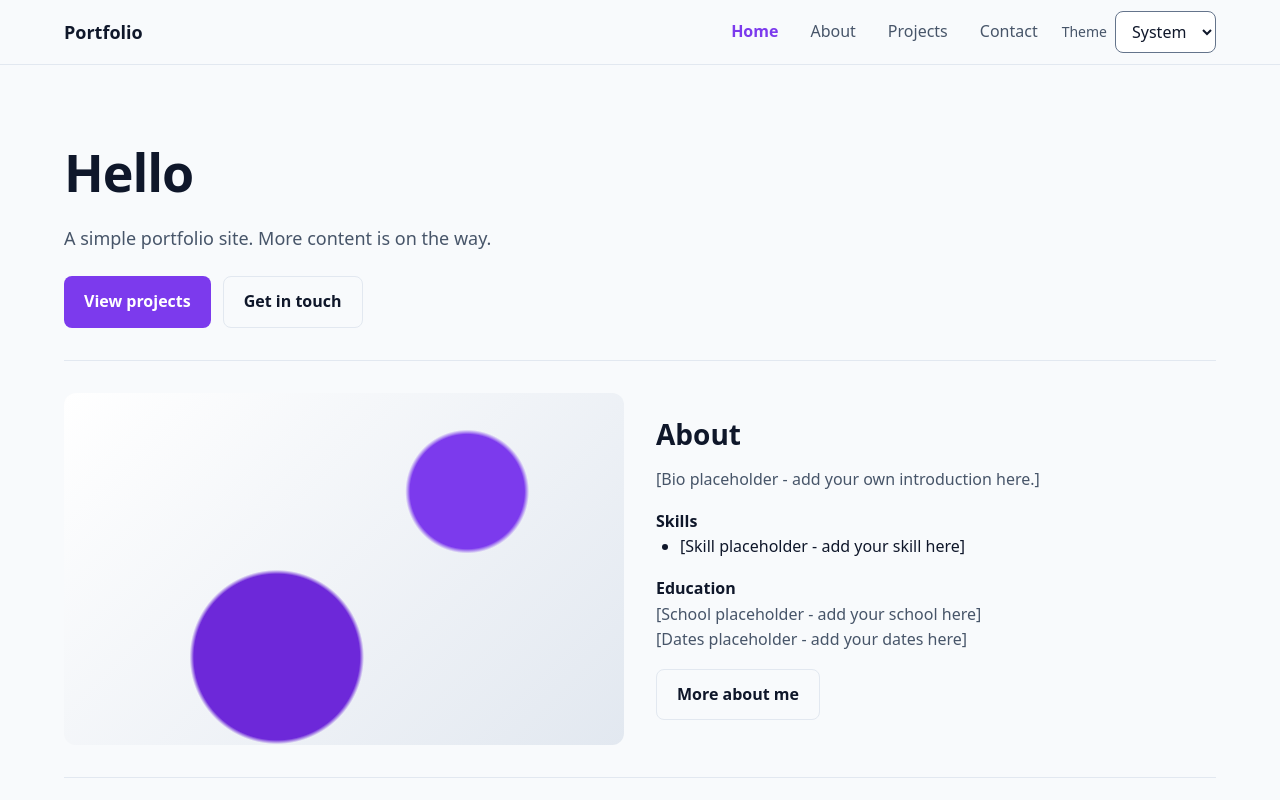
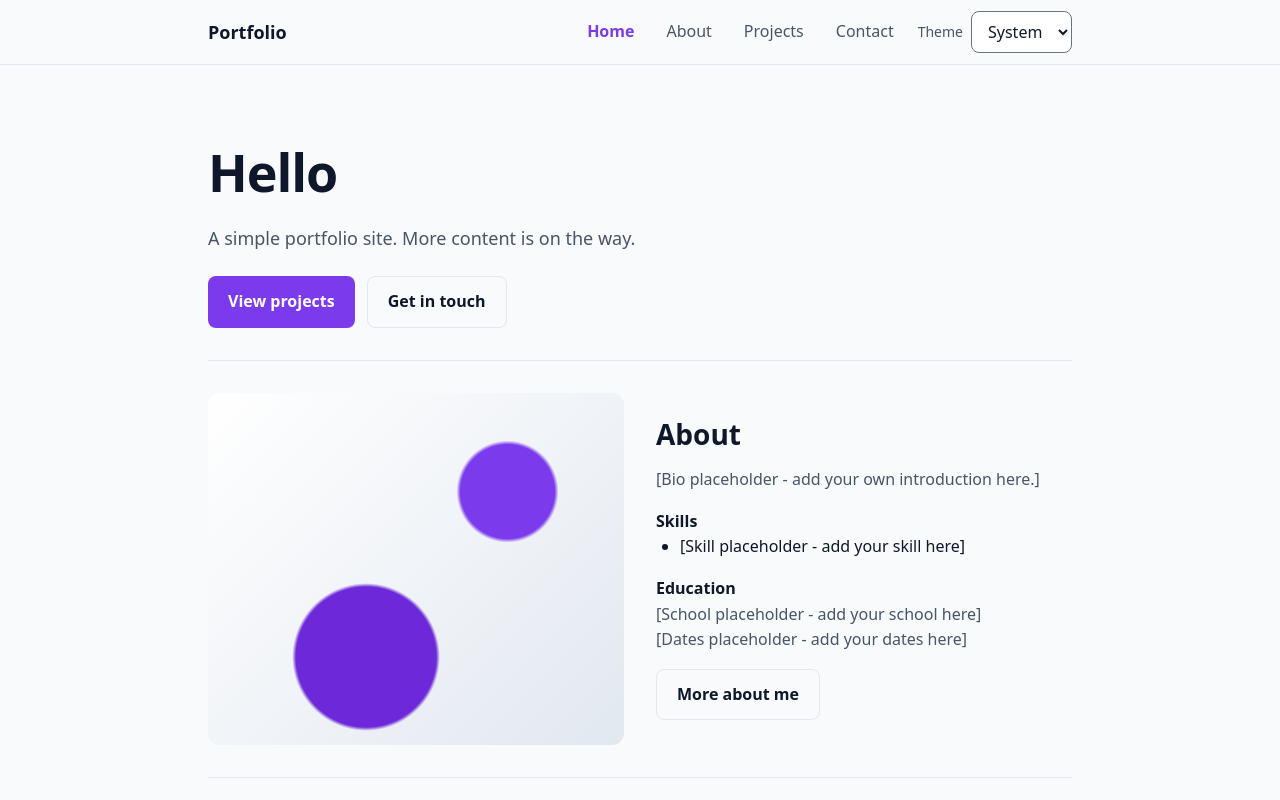
Before and after one commit to rosenberg-c/portfolio, a React (Vite) app: page / in a window 1280 px wide. Shown: the top 800 px of the page. Built offline with nearby package versions, Linux system fonts and the light colour scheme.

Commit message:
style: narrow maximum content width to 54rem

```diff
--- a/src/styles/tokens.css
+++ b/src/styles/tokens.css
@@ -20,7 +20,7 @@
   --radius-sm: 0.5rem;
   --radius-md: 0.75rem;
   --radius-pill: 9999px;
-  --content-max: 72rem;
+  --content-max: 54rem;
   --header-height: 4rem;
 }
 
```
